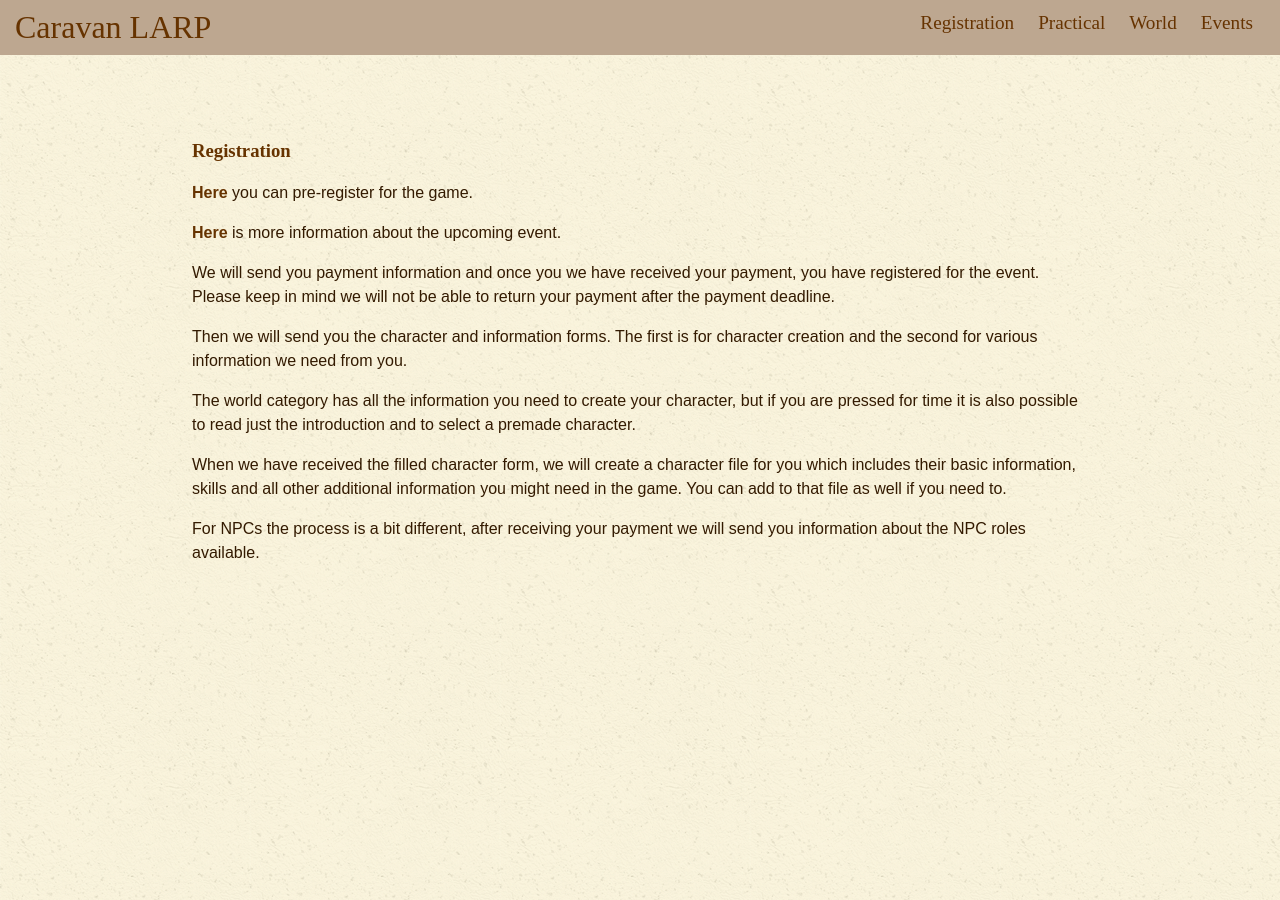
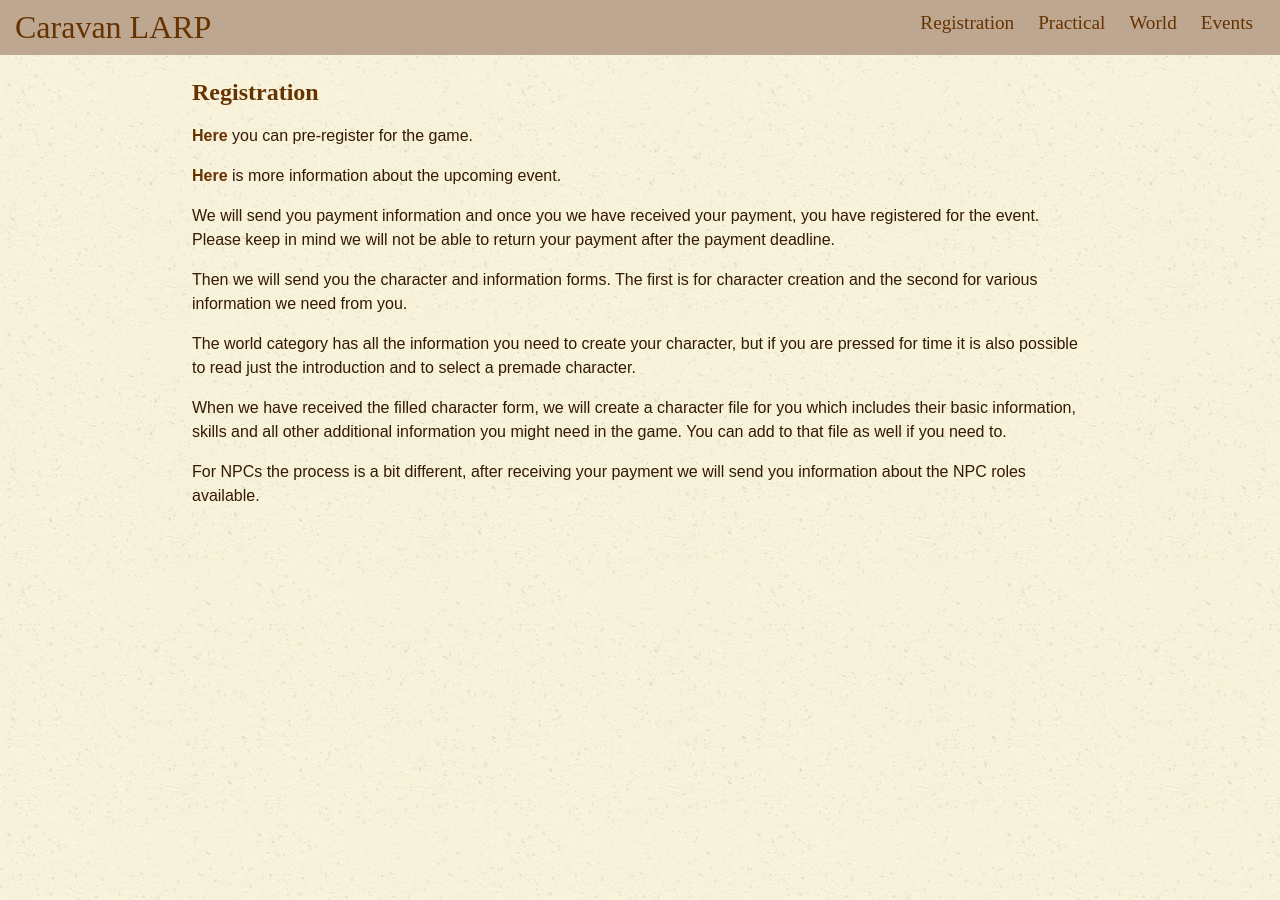
Before and after one commit to karavanlarp/karavanlarp.github.io, a Jekyll site: the page built from eng/reg/registration.md, in a window 1280 px wide. Built offline with Jekyll 4.4.1, drawn with Linux system fonts in a browser that asks for light colours; some web fonts are replaced.

Commit message:
text fix

```diff
--- a/eng/reg/registration.md
+++ b/eng/reg/registration.md
@@ -2,7 +2,7 @@
 layout: default-eng
 title: Registration
 ---
-### Registration
+## Registration
 
 [Here](https://docs.google.com/forms/d/1rWLcxs9qTWRxCqIBn1W24DC5QsLv7UEQy56FUxnnlco) you can pre-register for the game.
 
```
